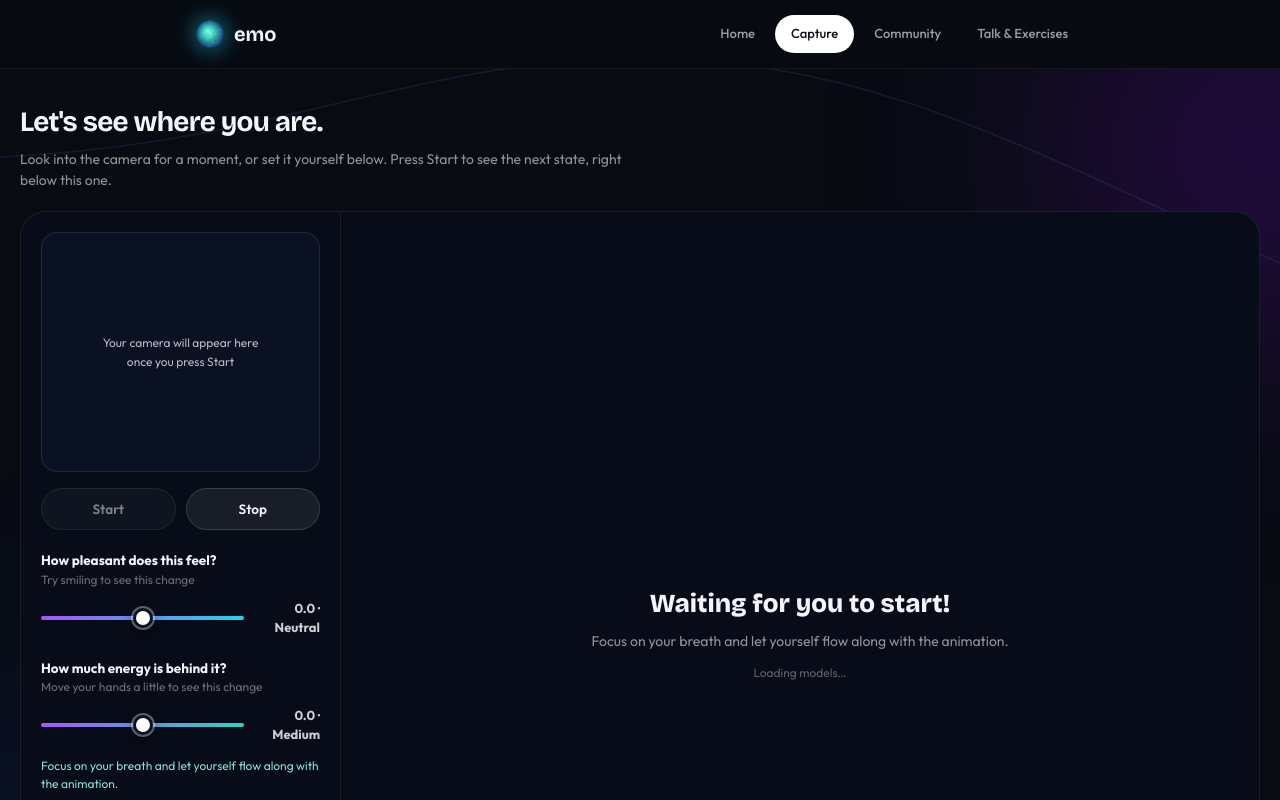
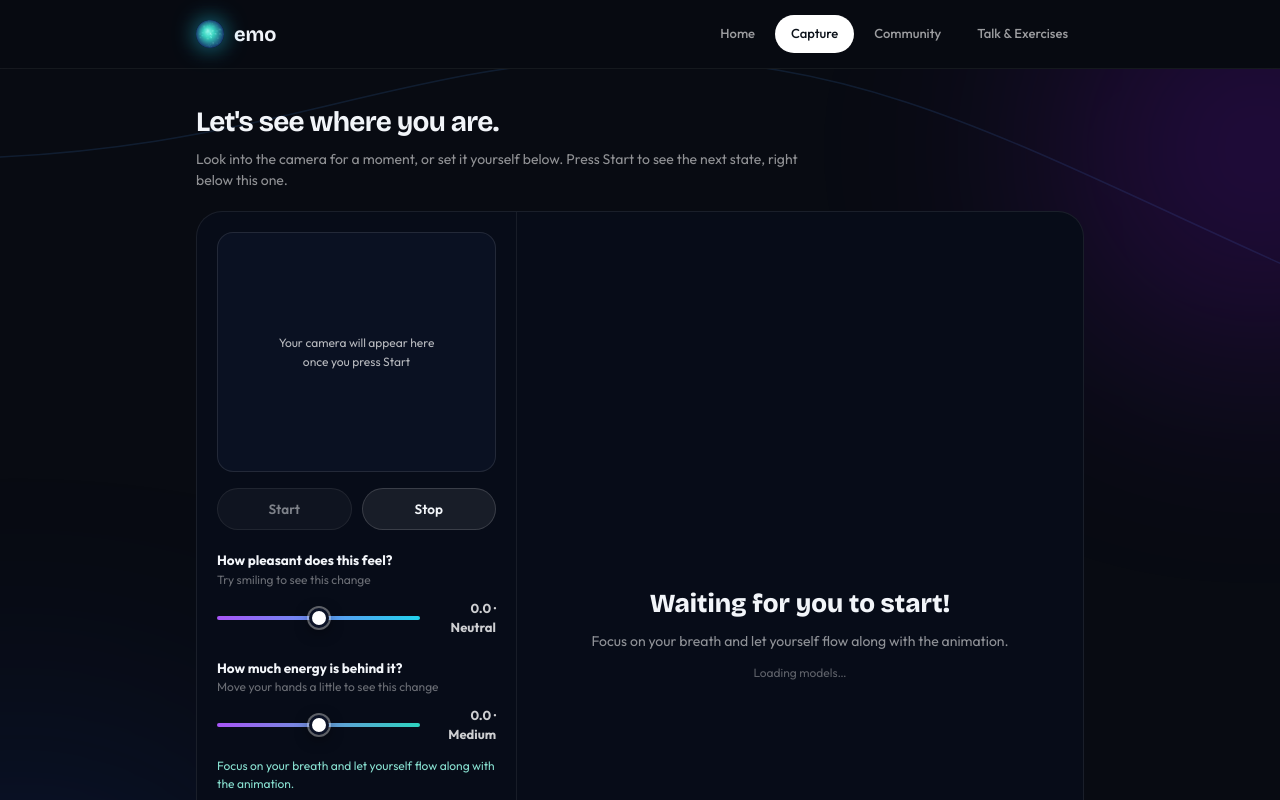
Before and after one commit to ketarora/EMO, a Next.js app: page /capture in a window 1280 px wide. Shown: the top 800 px of the page. Built offline with nearby package versions, Linux system fonts and the light colour scheme.

Commit message:
Fix deployment graphics output and grid layout structures

```diff
--- a/app/capture/EmoEngine.ts
+++ b/app/capture/EmoEngine.ts
@@ -205,7 +205,7 @@ export class EmoEngine {
   private colB = ["#349689","#4eb49c","#71be92","#9cc782","#E2e57a","#Fcf17c","#Fcf781"].map((c) => new THREE.Color(c));
 
   constructor(private el: HTMLElement, particles = 60000) {
-    this.renderer = new THREE.WebGLRenderer({ antialias: false, powerPreference: "high-performance", alpha: true });
+    this.renderer = new THREE.WebGLRenderer({ antialias: false, powerPreference: "high-performance", alpha: true, preserveDrawingBuffer: true });
     this.renderer.setPixelRatio(Math.min(window.devicePixelRatio, 2));
     this.renderer.outputColorSpace = THREE.SRGBColorSpace;
     this.camera = new THREE.PerspectiveCamera(55, el.clientWidth / Math.max(1, el.clientHeight), 0.1, 200);
--- a/app/capture/page.tsx
+++ b/app/capture/page.tsx
@@ -480,7 +480,7 @@ export default function CapturePage() {
         <div className="absolute -left-48 bottom-[-80px] h-[420px] w-[420px] rounded-full bg-blue-700/25 blur-[140px]" />
       </div>
 
-      <div className="relative mx-auto max-w-7xl px-5 pb-20 pt-8">
+      <div className="relative mx-auto max-w-[928px] px-5 pb-20 pt-8">
         <motion.h1 initial={{ opacity: 0, y: 16 }} animate={{ opacity: 1, y: 0 }} transition={{ duration: 0.6, ease }} className="font-display text-[28px] font-bold tracking-tight">
           Let&apos;s see where you are.
         </motion.h1>
--- a/app/page.tsx
+++ b/app/page.tsx
@@ -164,8 +164,9 @@ export default function Home() {
               const today = n === currentDate.day;
               const arts = dayArt[n] || (today && !dayArt[currentDate.day] ? dayArt[21] : undefined);
               return (
-                <Link key={n} href="/capture">
                 <motion.button
+                  key={n}
+                  onClick={() => { window.location.href = "/capture"; }}
                   initial={{ opacity: 0, scale: 0.94 }}
                   whileInView={{ opacity: 1, scale: 1 }}
                   viewport={{ once: true }}
@@ -185,7 +186,6 @@ export default function Home() {
                     {n}
                   </span>
                 </motion.button>
-                </Link>
               );
             })}
           </div>
```
